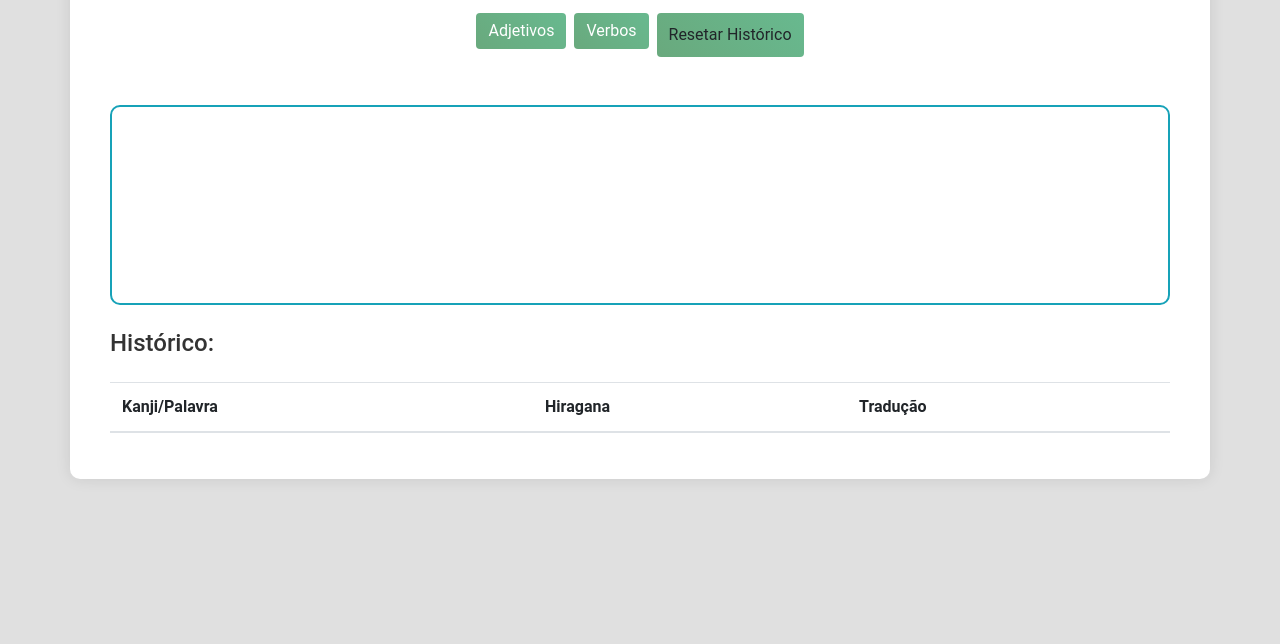
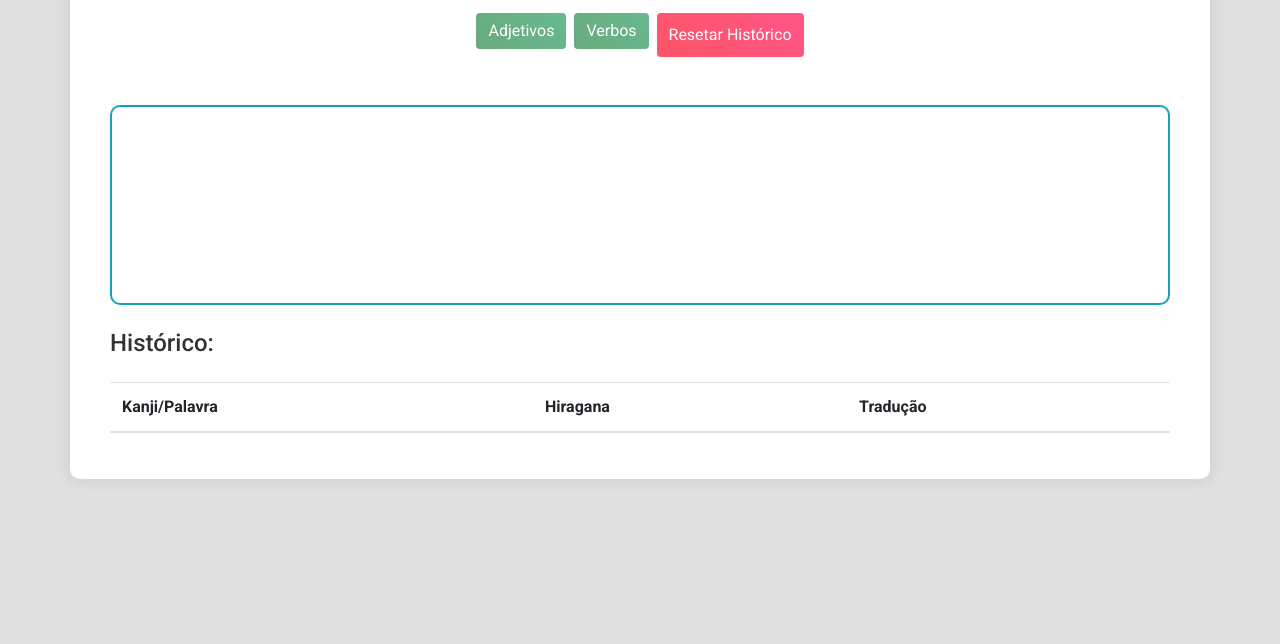
Before and after one commit to a-Maciel/a-Maciel.github.io, a plain HTML site: page index.html in a window 1280 px wide. Shown: the part 156-800 px from the top of the page. Drawn offline with nearby package versions, Linux system fonts and the light colour scheme.

Commit message:
Update index.html

```diff
--- a/index.html
+++ b/index.html
@@ -5,6 +5,7 @@
     <meta name="viewport" content="width=device-width, initial-scale=1.0">
     <title>Gerador de Palavras em Japonês</title>
     <link href="https://maxcdn.bootstrapcdn.com/bootstrap/4.5.2/css/bootstrap.min.css" rel="stylesheet">
+    <link href="https://fonts.googleapis.com/css2?family=Roboto:wght@400;500;700&display=swap" rel="stylesheet">
     <link href="https://fonts.googleapis.com/css2?family=Noto+Sans+JP:wght@400;500;700&display=swap" rel="stylesheet">
     <link rel="stylesheet" href="estilos.css">
 </head>
@@ -16,7 +17,7 @@
         <div class="d-flex justify-content-center flex-wrap mb-4">
             <button onclick="mostrarSubCategorias('adjetivos')" class="btn btn-secondary mr-2 mb-2">Adjetivos</button>
             <button onclick="mostrarSubCategorias('verbos')" class="btn btn-secondary mr-2 mb-2">Verbos</button>
-            <button id="btnReset" class="btn btn-warning">Resetar Histórico</button>
+            <button id="btnReset" class="btn btn-danger">Resetar Histórico</button>
             <!-- ... outros botões de categoria principal ... -->
         </div>
 
```
